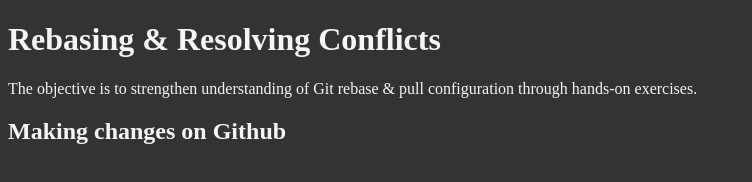
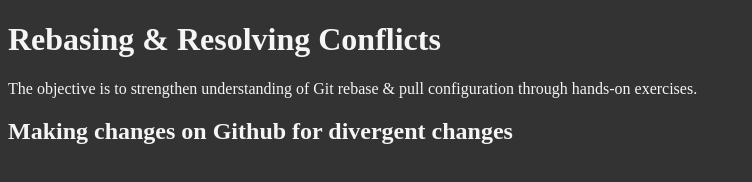
Before and after one commit to Laqwanda-Nettles/learn-git-branching, a plain HTML site: page index.html in a window 1280 px wide. Shown: the whole page, without its empty margins (0-752 px from the left). Drawn offline with Linux system fonts and the light colour scheme.

```diff
--- a/index.html
+++ b/index.html
@@ -9,7 +9,7 @@
   <body>
     <h1>Rebasing & Resolving Conflicts</h1>
     <p>The objective is to strengthen understanding of Git rebase & pull configuration through hands-on exercises.</p>
-    <h2>Making changes on Github</h2>
+    <h2>Making changes on Github for divergent changes</h2>
     <script src="script.js"></script>
   </body>
 </html>
```
